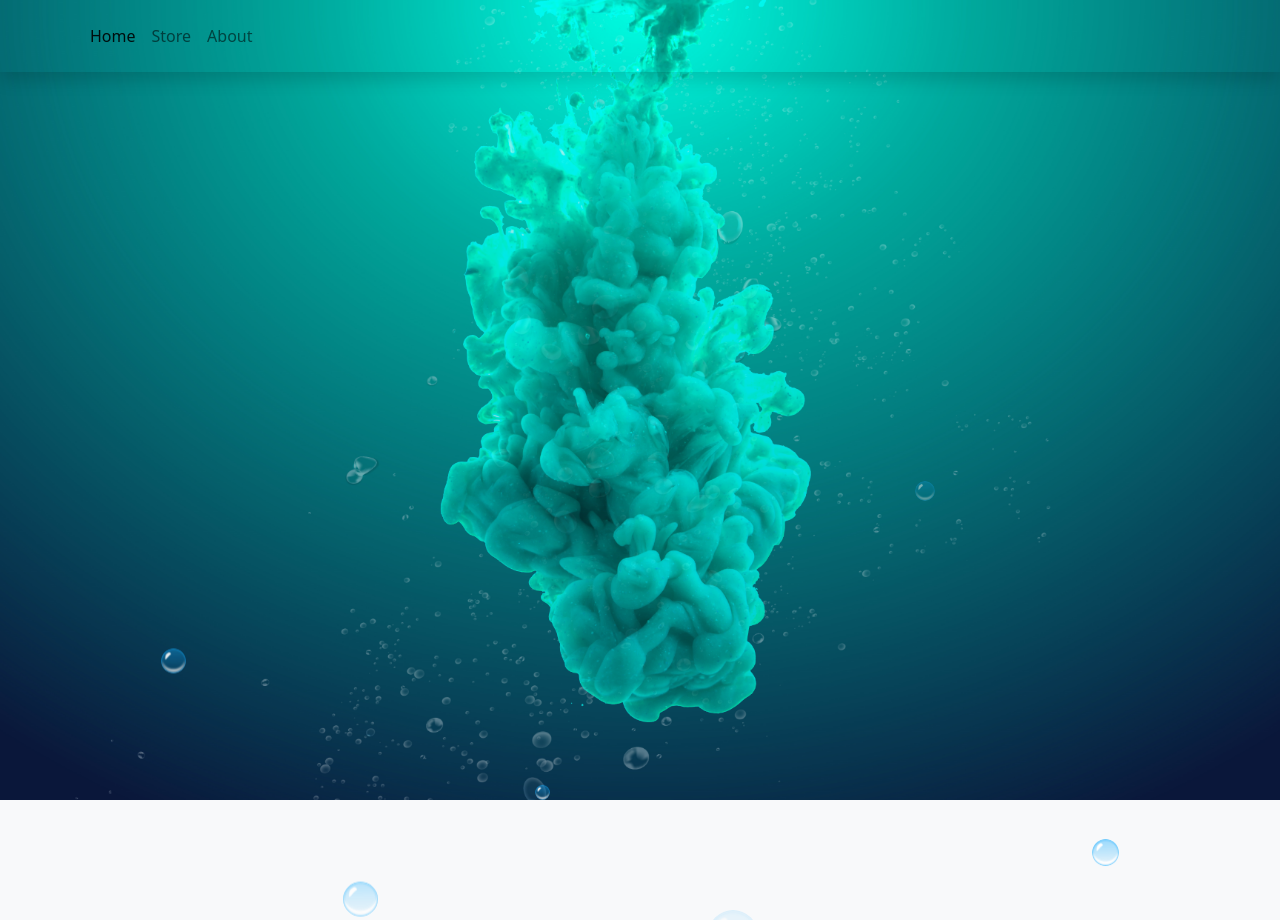
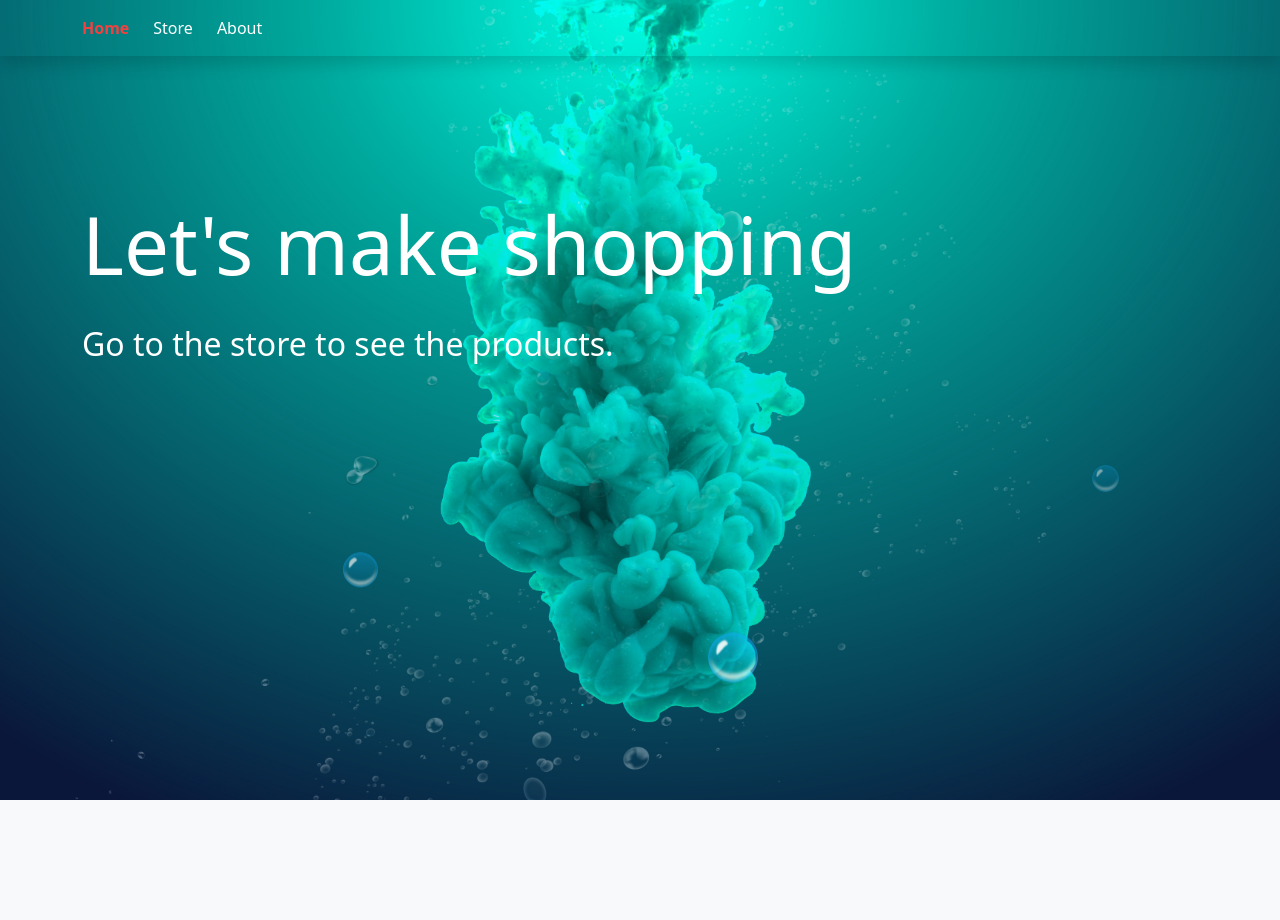
Before and after one commit to miracerdin/shopping-chart-react-typescript, a React (Create React App) app: page / in a window 1280 px wide. After the commit the page ends 800 px from the top, so only its background shows below. Built offline with nearby package versions, Linux system fonts and the light colour scheme.

Commit message:
style added

```diff
--- a/src/App.css
+++ b/src/App.css
@@ -6,6 +6,7 @@
   background-size: cover;
   background-repeat: no-repeat;
   background-position: center;
+  overflow: hidden;
 }
 .bg {
   background-color: #9df1d5;
@@ -18,7 +19,6 @@
   width: 100%;
   display: flex;
   justify-content: space-around;
-  overflow: hidden;
 }
 .balon {
   width: 50px;
@@ -30,11 +30,15 @@
   background-position: center;
   position: relative;
   bottom: -100vh;
-  overflow: hidden;
   animation: mirac 5s ease-in infinite;
 }
 .bublecover {
   display: flex;
+}
+.activeClassName {
+  color: rgb(241, 65, 65);
+  text-decoration: none;
+  font-weight: 700;
 }
 @keyframes mirac {
   0% {
--- a/src/App.tsx
+++ b/src/App.tsx
@@ -12,7 +12,7 @@ function App() {
     <div className="App">
       <ShoppingCartProvider>
         <Navbar />
-        <Container className="mb-4 cover">
+        <Container className="mb-4 cover w-100">
           <Routes>
             <Route path="/" element={<Home />} />
             <Route path="/store" element={<Store />} />
--- a/src/components/Navbar.tsx
+++ b/src/components/Navbar.tsx
@@ -7,16 +7,37 @@ export function Navbar() {
   return (
     <NavbarBs sticky="top" className="shadow p-3 mb-5 -rounded">
       <Container>
-        <Nav className="me-auto">
-          <Nav.Link to="/" as={NavLink}>
+        <Nav className="me-auto gap-4">
+          <NavLink
+            to="/"
+            className={({ isActive }) =>
+              isActive
+                ? "activeClassName"
+                : "text-decoration-none text-white fw-700"
+            }
+          >
             Home
-          </Nav.Link>
-          <Nav.Link to="/store" as={NavLink}>
+          </NavLink>
+          <NavLink
+            to="/store"
+            className={({ isActive }) =>
+              isActive
+                ? "activeClassName"
+                : "text-decoration-none text-white fw-700"
+            }
+          >
             Store
-          </Nav.Link>
-          <Nav.Link to="/about" as={NavLink}>
+          </NavLink>
+          <NavLink
+            to="/about"
+            className={({ isActive }) =>
+              isActive
+                ? "activeClassName"
+                : "text-decoration-none text-white fw-700"
+            }
+          >
             About
-          </Nav.Link>
+          </NavLink>
         </Nav>
         {cartQuantity > 0 && (
           <Button
--- a/src/pages/Home.tsx
+++ b/src/pages/Home.tsx
@@ -2,6 +2,29 @@ import React from "react";
 
 const Home = () => {
   return (
+    <>
+      <div
+        className=" text-white"
+        style={{
+          fontSize: "5rem",
+          textAlign: "left",
+          top: "10%",
+          position: "absolute",
+        }}
+      >
+        Let's make shopping
+      </div>
+      <div
+        style={{
+          fontSize: "2rem",
+          textAlign: "left",
+          position: "absolute",
+          top: "27%",
+          color: "white",
+        }}
+      >
+        Go to the store to see the products.
+      </div>
       <div className="home">
         <div className="balon"></div>
         <div className="balon"></div>
@@ -10,6 +33,7 @@ const Home = () => {
         <div className="balon"></div>
         <div className="balon"></div>
       </div>
+    </>
   );
 };
 
```
Lines whose indentation alone changed are shown as unchanged.
